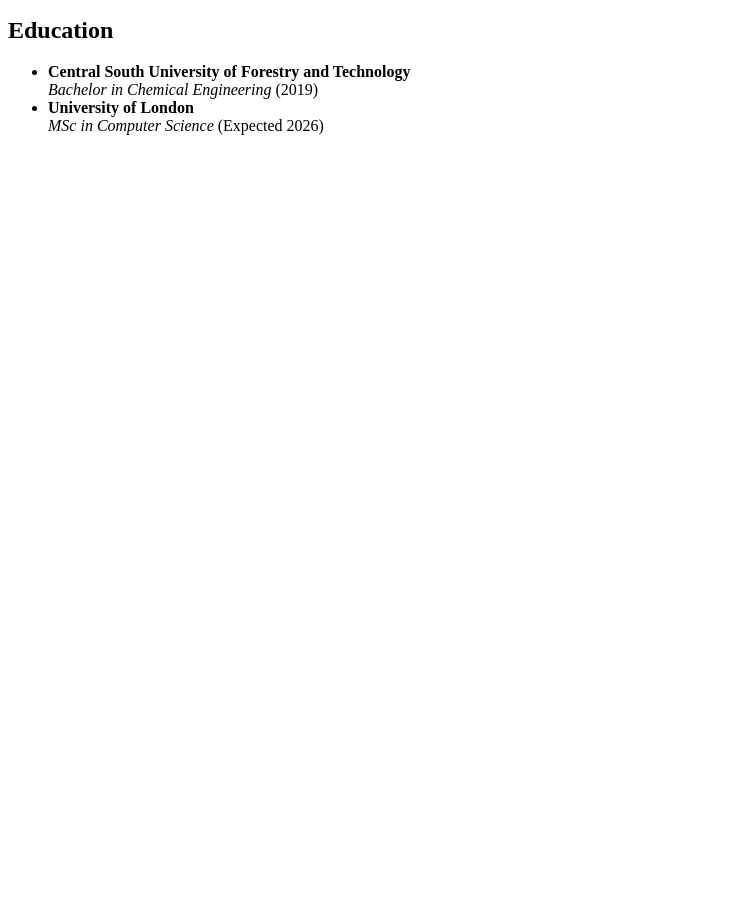
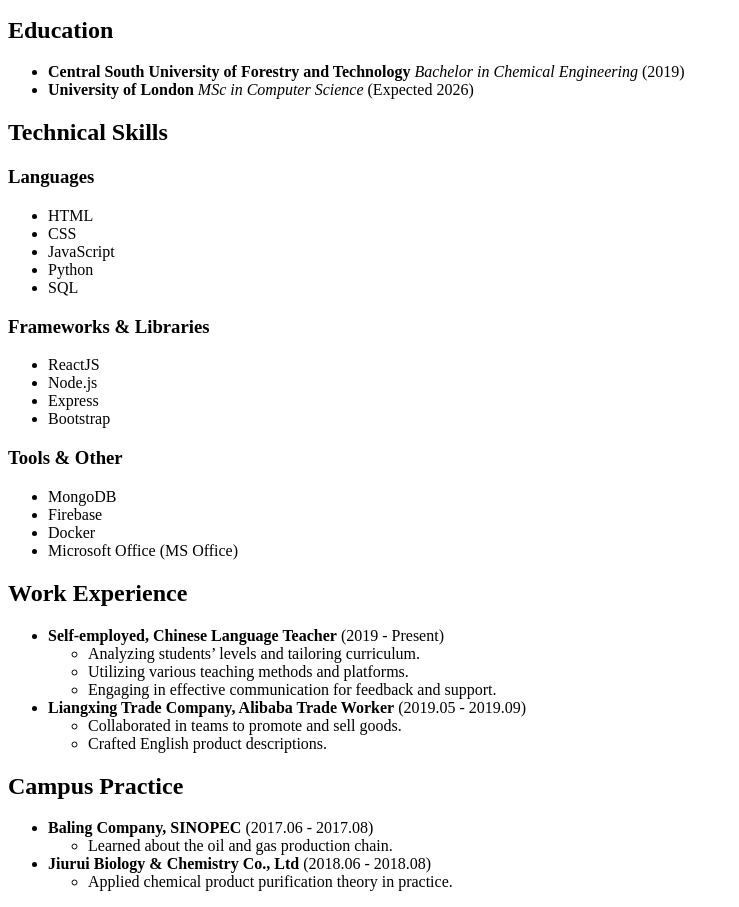
Before and after one commit to 117Isabell/rsschool-cv, a plain HTML site: page index.html in a window 1280 px wide. Shown: the part 305-1212 px from the top of the page, without its empty margins (0-739 px from the left). Before the commit the page ends 800 px from the top, so only its background shows below. Drawn offline with Linux system fonts and the light colour scheme.

Commit message:
feat: add tech skills

```diff
--- a/index.html
+++ b/index.html
@@ -39,13 +39,75 @@
     <h2>Education</h2>
     <ul>
       <li>
-        <strong>Central South University of Forestry and Technology</strong
-        ><br />
+        <strong>Central South University of Forestry and Technology</strong>
         <em>Bachelor in Chemical Engineering</em> (2019)
       </li>
       <li>
-        <strong>University of London</strong><br />
+        <strong>University of London</strong>
         <em>MSc in Computer Science</em> (Expected 2026)
+      </li>
+    </ul>
+
+    <h2>Technical Skills</h2>
+    <h3>Languages</h3>
+    <ul>
+      <li>HTML</li>
+      <li>CSS</li>
+      <li>JavaScript</li>
+      <li>Python</li>
+      <li>SQL</li>
+    </ul>
+
+    <h3>Frameworks & Libraries</h3>
+    <ul>
+      <li>ReactJS</li>
+      <li>Node.js</li>
+      <li>Express</li>
+      <li>Bootstrap</li>
+    </ul>
+
+    <h3>Tools & Other</h3>
+    <ul>
+      <li>MongoDB</li>
+      <li>Firebase</li>
+      <li>Docker</li>
+      <li>Microsoft Office (MS Office)</li>
+    </ul>
+
+    <h2>Work Experience</h2>
+    <ul>
+      <li>
+        <strong>Self-employed, Chinese Language Teacher</strong> (2019 -
+        Present)
+        <ul>
+          <li>Analyzing students’ levels and tailoring curriculum.</li>
+          <li>Utilizing various teaching methods and platforms.</li>
+          <li>Engaging in effective communication for feedback and support.</li>
+        </ul>
+      </li>
+      <li>
+        <strong>Liangxing Trade Company, Alibaba Trade Worker</strong> (2019.05
+        - 2019.09)
+        <ul>
+          <li>Collaborated in teams to promote and sell goods.</li>
+          <li>Crafted English product descriptions.</li>
+        </ul>
+      </li>
+    </ul>
+
+    <h2>Campus Practice</h2>
+    <ul>
+      <li>
+        <strong>Baling Company, SINOPEC</strong> (2017.06 - 2017.08)
+        <ul>
+          <li>Learned about the oil and gas production chain.</li>
+        </ul>
+      </li>
+      <li>
+        <strong>Jiurui Biology & Chemistry Co., Ltd</strong> (2018.06 - 2018.08)
+        <ul>
+          <li>Applied chemical product purification theory in practice.</li>
+        </ul>
       </li>
     </ul>
   </body>
```
